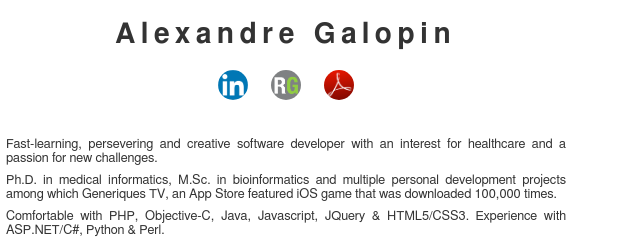
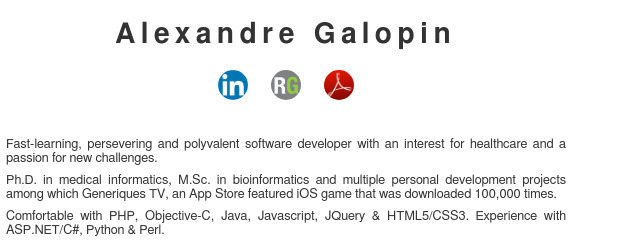
Before and after one commit to alexgalop1/alexgalop1.github.io, a plain HTML site: page index.html in a window 1280 px wide. Shown: the top 240 px of the page, 354-994 px from the left. Drawn offline with Linux system fonts and the light colour scheme.

Commit message:
Edition of the summary

```diff
--- a/index.html
+++ b/index.html
@@ -17,7 +17,7 @@
 			</header>
 
 		<section id="about">
-<p>Fast-learning, persevering and creative software developer with an interest for healthcare and a passion for new challenges.</p>
+<p>Fast-learning, persevering and polyvalent software developer with an interest for healthcare and a passion for new challenges.</p>
 <p>Ph.D. in medical informatics, M.Sc. in bioinformatics and multiple personal development projects among which Generiques TV, an App Store featured iOS game that was downloaded 100,000 times.</p>
 <p>Comfortable with PHP, Objective-C, Java, Javascript, JQuery & HTML5/CSS3. Experience with ASP.NET/C#, Python & Perl.</p>
 	</section>
```
